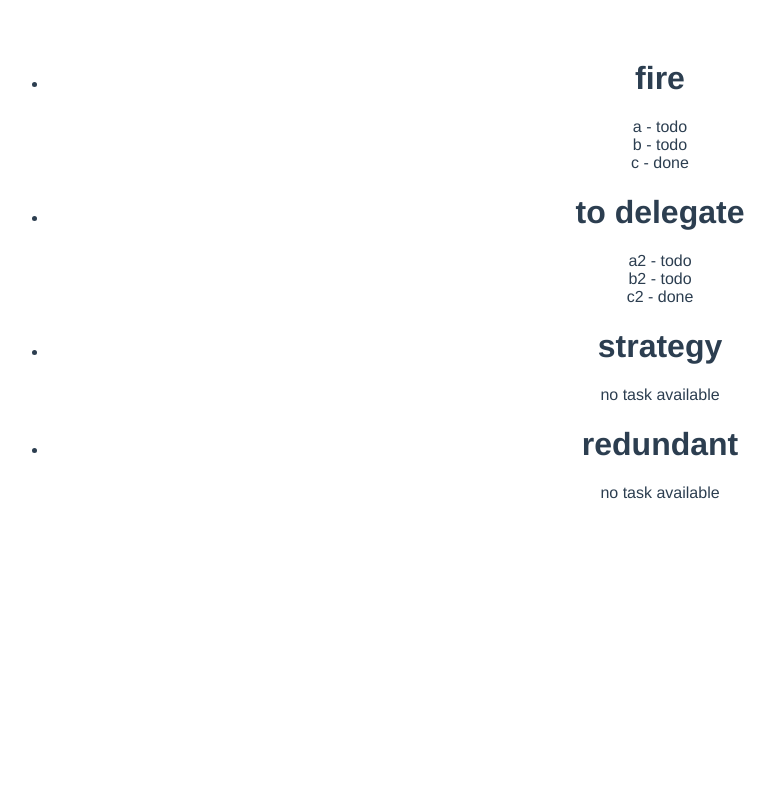
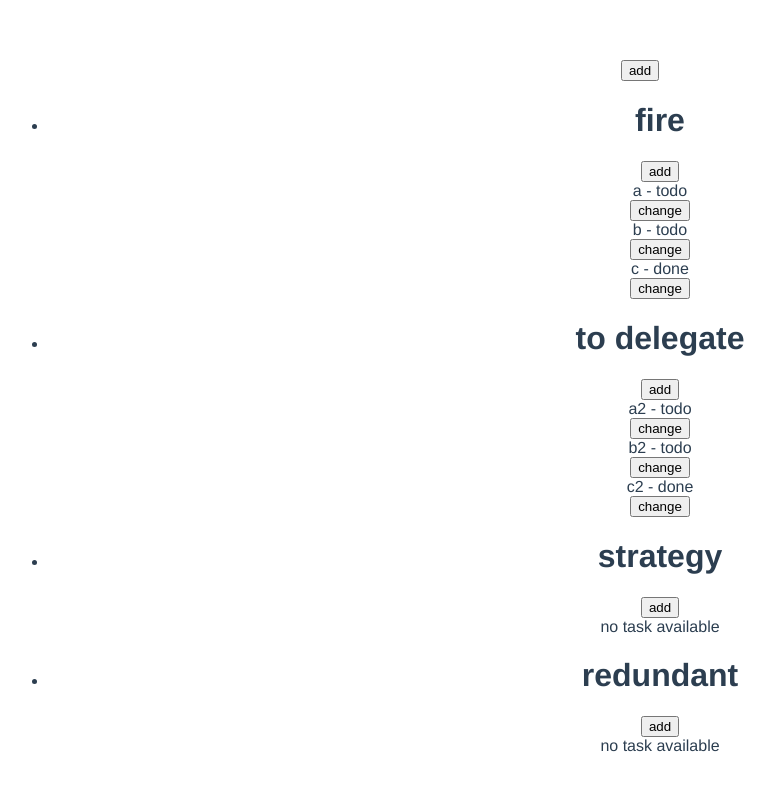
Before and after one commit to elzp/eisenhower-matrix-tool-in-vue, a Vue app: page / in a window 1280 px wide. Shown: the top 790 px of the page, without its empty margins (0-775 px from the left). Built offline with nearby package versions, Linux system fonts and the light colour scheme.

Commit message:
Add FunctionalButton to other components

```diff
--- a/src/App.vue
+++ b/src/App.vue
@@ -1,4 +1,5 @@
 <template>
+  <FunctionalButton :type="'add'" :taskType="'choose'" />
   <ul v-for="item in tasksData" :key="item">
     <li>
       <SectionOfMatrix :data="item" />
@@ -8,11 +9,13 @@
 
 <script>
 import SectionOfMatrix from "./components/SectionOfMatrix.vue";
+import FunctionalButton from "./components/FunctionalButton.vue";
 
 export default {
   name: "App",
   components: {
     SectionOfMatrix,
+    FunctionalButton,
   },
   data() {
     return {
--- a/src/components/SectionOfMatrix.vue
+++ b/src/components/SectionOfMatrix.vue
@@ -1,9 +1,15 @@
 <template>
   <div class="hello">
     <h1>{{ data.name }}</h1>
+    <FunctionalButton :type="'add'" :taskType="data.name" />
     <div v-if="!this.isEmpty">
       <ul v-for="item in tasks" :key="item">
-        <li>{{ item.name }} - {{ item.status }}</li>
+        <li>
+          <div>
+            <div>{{ item.name }} - {{ item.status }}</div>
+            <FunctionalButton :type="'change'" :taskType="data.name" />
+          </div>
+        </li>
       </ul>
     </div>
     <div v-else>no task available</div>
@@ -11,8 +17,13 @@
 </template>
 
 <script>
+import FunctionalButton from "./FunctionalButton.vue";
+
 export default {
   name: "SectionOfMatrix",
+  components: {
+    FunctionalButton,
+  },
   props: {
     data: Array,
   },
@@ -38,9 +49,6 @@ export default {
 
 <!-- Add "scoped" attribute to limit CSS to this component only -->
 <style scoped>
-h3 {
-  margin: 40px 0 0;
-}
 ul {
   list-style-type: none;
   padding: 0;
```
